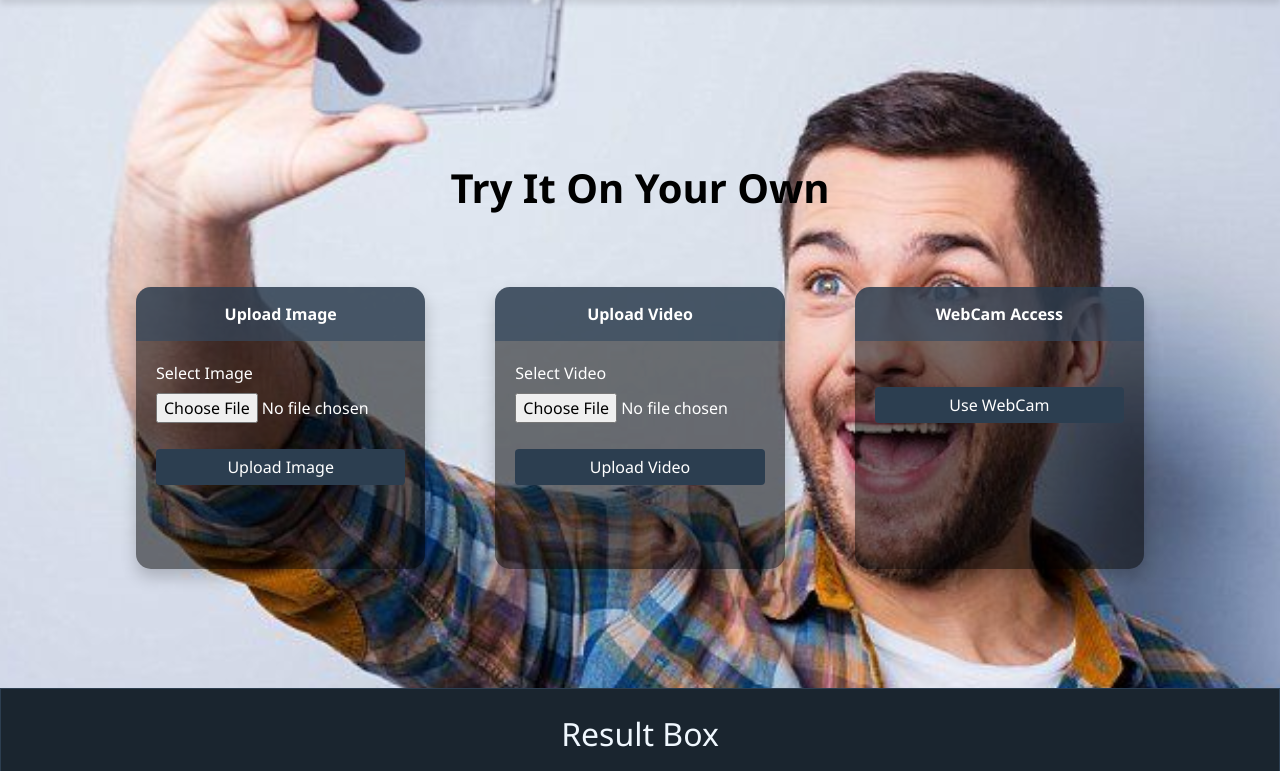
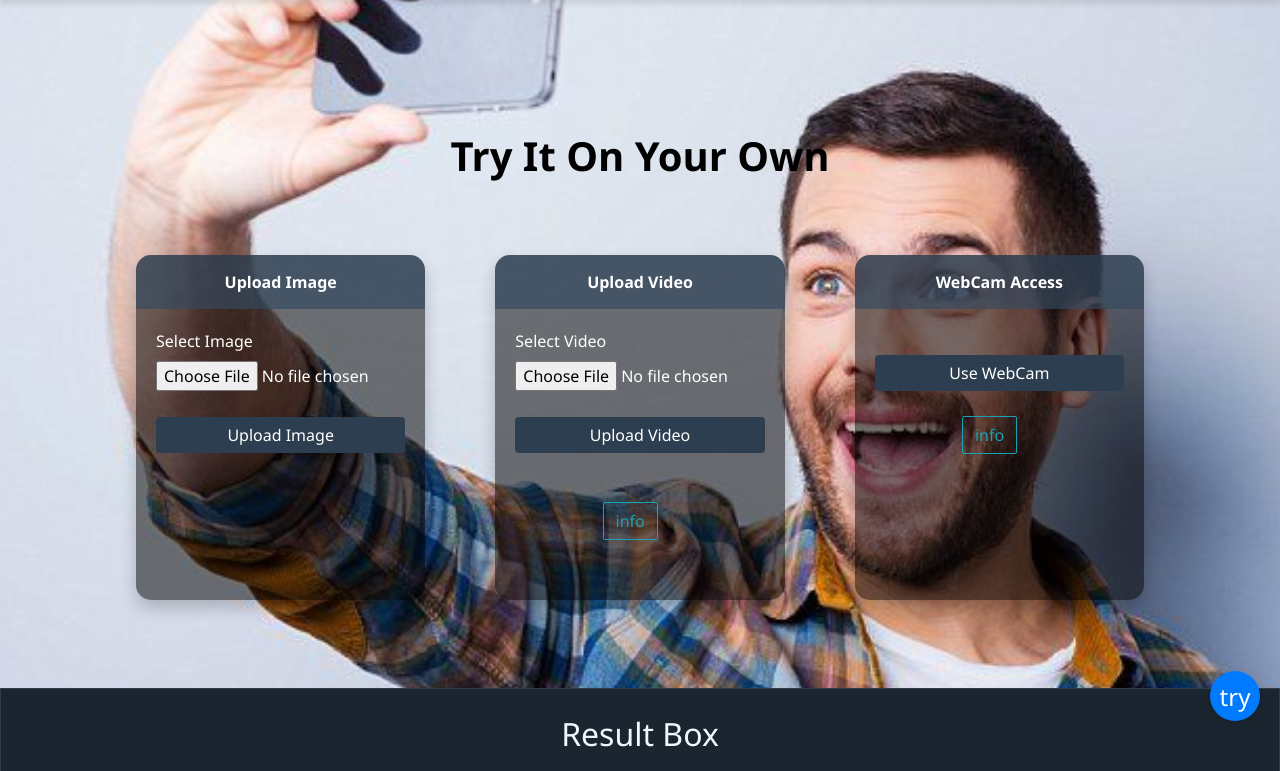
Before and after one commit to neeraja-04/emotiondetection, a Flask app: page /try in a window 1280 px wide. Shown: the part 59-830 px from the top of the page. Run offline with Flask 3, Linux system fonts and the light colour scheme; some libraries are stand-ins or nearby versions.

Commit message:
completed try page

```diff
--- a/website/app.py
+++ b/website/app.py
@@ -194,7 +194,7 @@ def predict_video():
 
 def video_stream():
     video_capture = cv2.VideoCapture(0)  # Capture from the default webcam
-
+    video_capture.set(cv2.CAP_PROP_FPS, 30)
     while True:
         ret, frame = video_capture.read()
         if not ret:
--- a/website/static/js/try.js
+++ b/website/static/js/try.js
@@ -94,10 +94,12 @@ const video = document.getElementById('web-cam');
 function startVideoStream() {
     video.src = '/video_feed';
     videoStream = true;
+    video.style.display = 'block';
 }
 function stopVideoStream() {
     videoStream = false;  // Stop fetching frames
     video.src = '';
+    video.style.display = 'none';
 }
 
 
@@ -106,6 +108,15 @@ document.addEventListener('keydown', function(event) {
         stopVideoStream();
     }
 });
-document.getElementById('webcam').onsubmit() = async function(){
+document.getElementById('webcam').addEventListener('click',function(){
     startVideoStream();
-};
+    location.href="#web-cam";
+});
+
+document.getElementById('webcaminfo').addEventListener('click',function(){
+    alert("It will initally take some time to load the webcam, please wait for a few seconds.\nIf asked for permission, please allow the browser to access the webcam.\nPress 'Q' to stop the webcam.");
+});
+
+document.getElementById('videoinfo').addEventListener('click',function(){
+    alert("If the video is greater than 20 seconds or 2MB, it will take more time to process. For better results, please upload smaller videos.");
+});
--- a/website/static/styles/try.css
+++ b/website/static/styles/try.css
@@ -178,3 +178,28 @@ html, body {
     font-weight: bold;
     font-size: 40px;
 }
+.info{
+    margin-left: 35%;
+    margin-top:10%;
+    border-radius: 2px;
+}
+.floating-btn {
+    position: fixed;
+    bottom: 20px;
+    right: 20px;
+    background-color: #007bff;
+    color: white;
+    border: none;
+    border-radius: 50%;
+    width: 50px;
+    height: 50px;
+    font-size: 24px;
+    text-align: center;
+    line-height: 50px;
+    box-shadow: 0px 4px 6px rgba(0, 0, 0, 0.1);
+    cursor: pointer;
+    z-index: 1000;
+}
+.floating-btn:hover {
+    background-color: #0056b3;
+}
--- a/website/templates/try.html
+++ b/website/templates/try.html
@@ -74,6 +74,7 @@
                             <button type="submit" class="btn btn-primary">Upload Video</button><br><br>
                             <a id="viewvideoResult" href="#" class="btn btn-primary" style="display:none;">View Result</a>
                         </form>
+                        <button class="info btn btn-outline-info" id="videoinfo">info</button>
                     </div>
                 </div>
             </div>
@@ -88,8 +89,9 @@
                         <form id="webcam">
                             <div class="form-group">
                             </div>
-                            <button type="submit" class="btn btn-primary" id="webcam-view">Use WebCam</button>
+                            <button type="button" class="btn btn-primary" id="webcam-view">Use WebCam</button>
                         </form>
+                        <button class="info btn btn-outline-info" id="webcaminfo">info</button>
                     </div>
                 </div>
             </div>
@@ -98,13 +100,14 @@
     <div class="resultcont" id="resultcont">
         <h2>Result Box</h2>
         <div class="resultbox">
-            <div class="web-cam">
+            <div class="webCam">
                 <img id="web-cam" width="640" height="480" autoplay>
             </div>
             <div class='resbox' id="imageResult"></div>
             <div class='resbox' id="videoResult"></div>
         </div>
     </div>
+    <button class="floating-btn" onclick="location.href='#'">try</button>
     <script src="{{ url_for('static', filename='js/try.js') }}"></script>
     <script src="https://code.jquery.com/jquery-3.2.1.slim.min.js"></script>
     <script src="https://cdn.jsdelivr.net/npm/popper.js@1.12.9/dist/umd/popper.min.js"></script>
```
Also changed, not shown: 1 other file.
